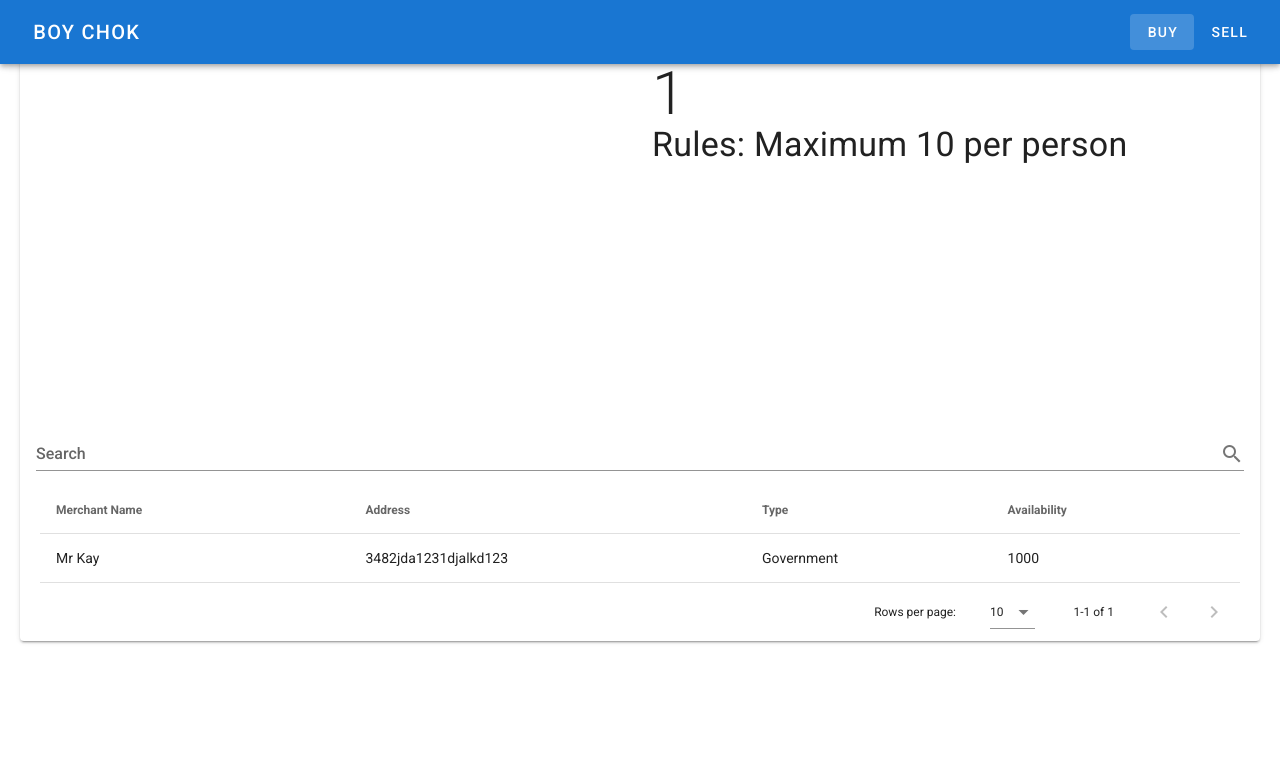
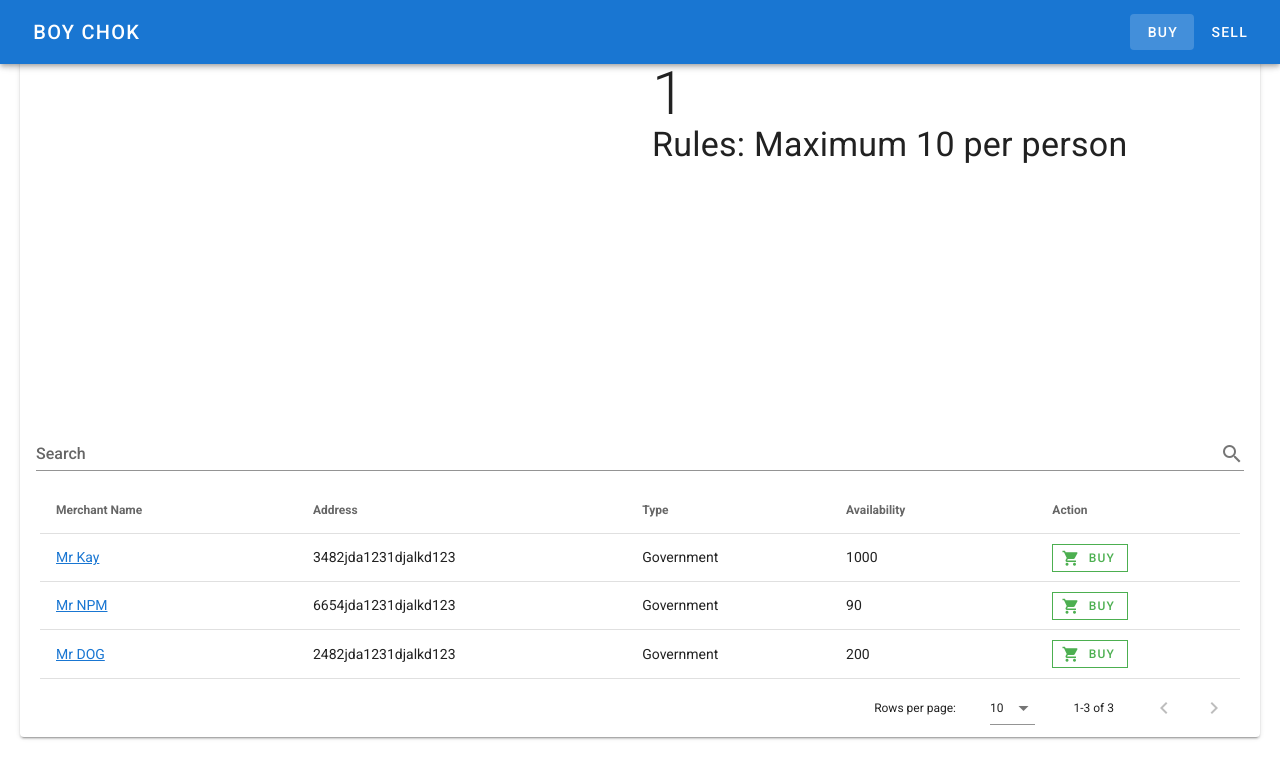
Before and after one commit to thekana/bokChoyPorkBelly, a Vue app in the folder frontend/: page /market/1 in a window 1280 px wide. Shown: the top 778 px of the page. Built offline with nearby package versions, Linux system fonts and the light colour scheme.

Commit message:
Table click merchat and buy

```diff
--- a/frontend/src/views/ResourceDetail.vue
+++ b/frontend/src/views/ResourceDetail.vue
@@ -25,6 +25,14 @@
         :items="items"
         :search="search"
       >
+        <template v-slot:item.name="{ item }">
+          <router-link :to="'/'">{{ item.merchantName }}</router-link>
+        </template>
+        <template v-slot:item.actions="{ item }">
+          <v-btn small tile outlined color="success" @click="buy(item)">
+            <v-icon left>mdi-cart</v-icon> Buy
+          </v-btn>
+        </template>
       </v-data-table>
     </v-card>
   </div>
@@ -52,16 +60,34 @@ export default {
         { text: "Address", value: "hash", sortable: false },
         { text: "Type", value: "type" },
         { text: "Availability", value: "avail" },
+        { text: "Action", value: "actions", sortable: false },
       ],
       items: [
         {
-          name: "Mr Kay",
+          merchantName: "Mr Kay",
           hash: "3482jda1231djalkd123",
           type: "Government",
           avail: 1000,
         },
+        {
+          merchantName: "Mr NPM",
+          hash: "6654jda1231djalkd123",
+          type: "Government",
+          avail: 90,
+        },
+        {
+          merchantName: "Mr DOG",
+          hash: "2482jda1231djalkd123",
+          type: "Government",
+          avail: 200,
+        },
       ],
     };
+  },
+  methods: {
+    buy(item) {
+      console.log(item);
+    },
   },
 };
 </script>
```
